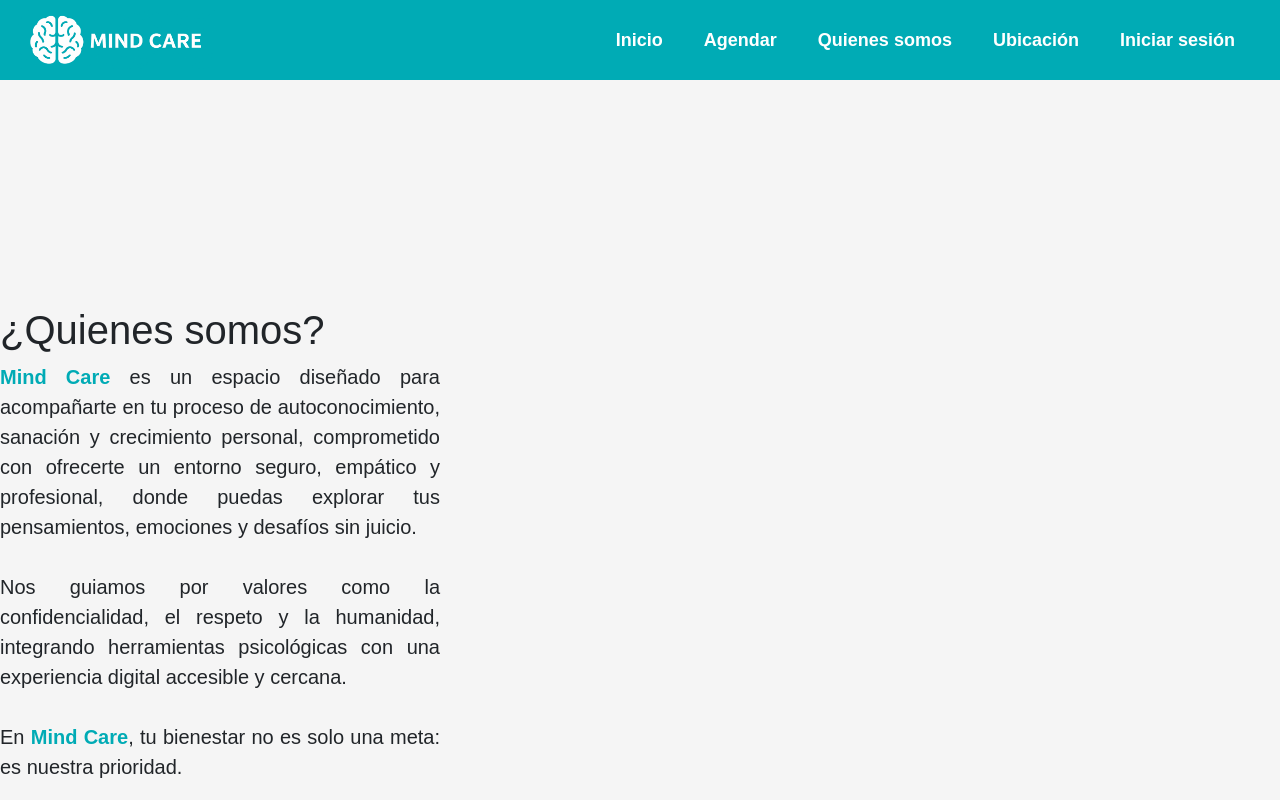
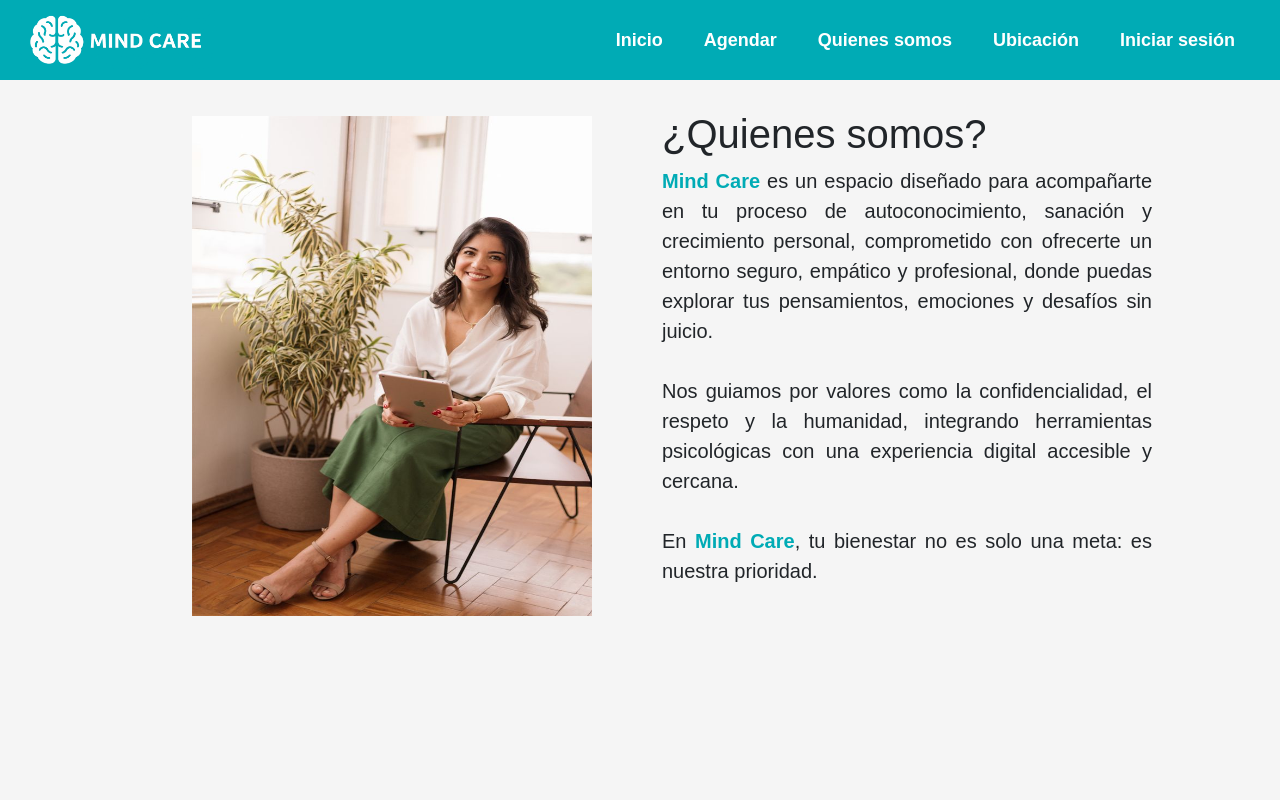
Before and after one commit to Akarui712/WebSiteMindCare_Test, a Flask app: page /quienesSomos in a window 1280 px wide. Run offline with Flask 3, Linux system fonts and the light colour scheme.

Commit message:
Pagina de quienes somos terminada - cambio de imagen de inicio

```diff
--- a/app/static/css/style_inicio.css
+++ b/app/static/css/style_inicio.css
@@ -7,14 +7,15 @@
 
 .text
 {
-    margin-top: 95px;
+    margin-top: 20px;
 }
 
 img
 {
     margin: 70px;
-    margin-top: 150px;
+    margin-top: 125px;
     width: 700px;
+    height: 450px;
 }
 
 h1
--- a/app/static/css/style_quienesSomos.css
+++ b/app/static/css/style_quienesSomos.css
@@ -6,14 +6,16 @@
 
 .text
 {
-    margin-top: 290px;
+    margin-top: 10px;
 }
 
 img
 {
     margin: 70px;
-    margin-top: 90px;
-    width: 700px;
+    margin-top: 100px;
+    margin-left: 15%;
+    width: 400px;
+    height: 500px;
 }
 
 h1
@@ -31,7 +33,7 @@ p
     margin-top: 20px;
     font-family: "Nunito", sans-serif;
     font-size: 20px;
-    width: 440px;
+    width: 490px;
     text-align: justify;
 }
 
--- a/app/templates/inicio.html
+++ b/app/templates/inicio.html
@@ -10,7 +10,7 @@
 <body>
     {% include 'menu.html' %}
     <div class="content">
-        <img src="{{ url_for('static', filename='img/psicologoInicio.jpg') }}">
+        <img src="{{ url_for('static', filename='img/psicologoInicio.png') }}">
         <div class="text">
             <h1>Mind Care</h1>
             <p>En <strong>Mind Care</strong>, consideramos que el bienestar emocional es
--- a/app/templates/quienesSomos.html
+++ b/app/templates/quienesSomos.html
@@ -10,7 +10,7 @@
 <body>
     {% include 'menu.html' %}
     <div class="content">
-        <!--<img src="{{ url_for('static', filename='img/psicologoInicio.jpg') }}">-->
+        <img src="{{ url_for('static', filename='img/psicologa.jpg') }}">
         <div class="text">
             <h1>¿Quienes somos?</h1>
             <p><strong>Mind Care</strong> es un espacio diseñado para acompañarte
```
Also changed, not shown: app/static/img/psicologa.jpg (added), app/static/img/psicologoInicio.jpg (deleted), app/static/img/psicologoInicio.png (added).
